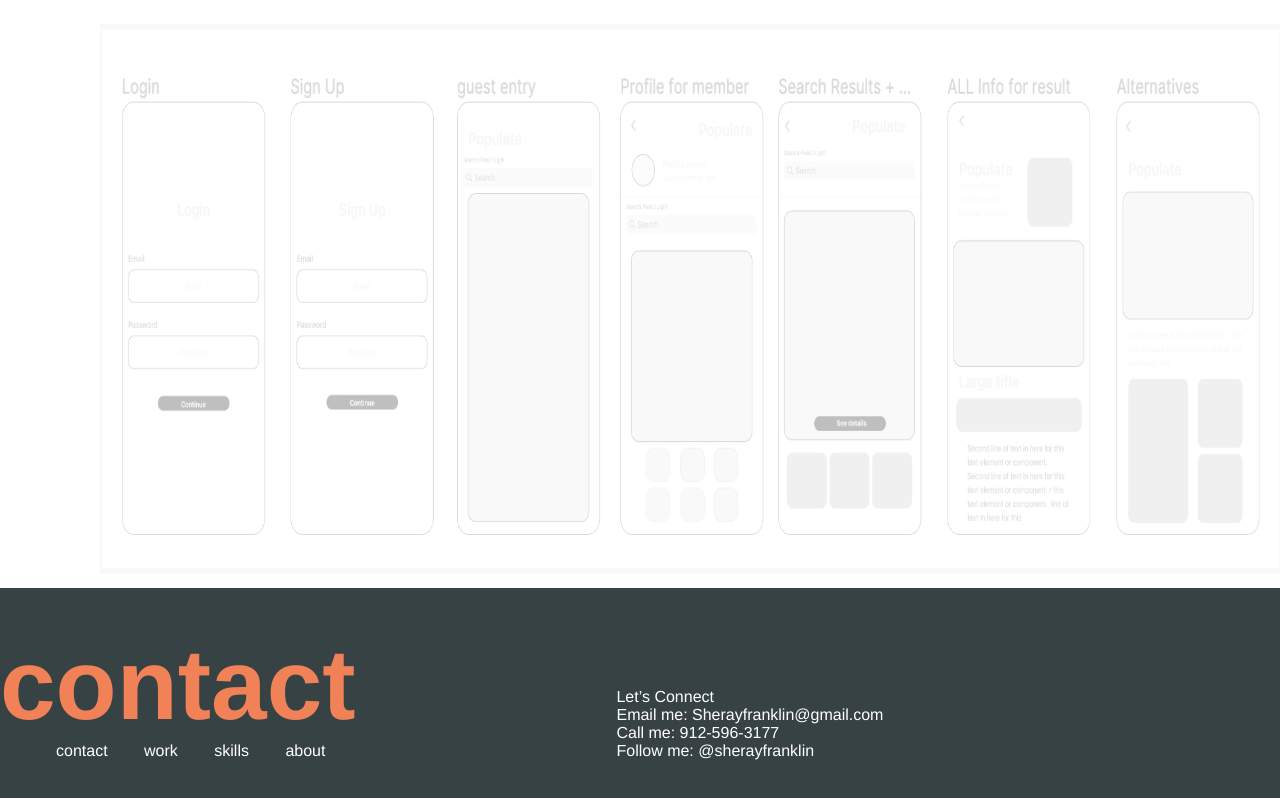
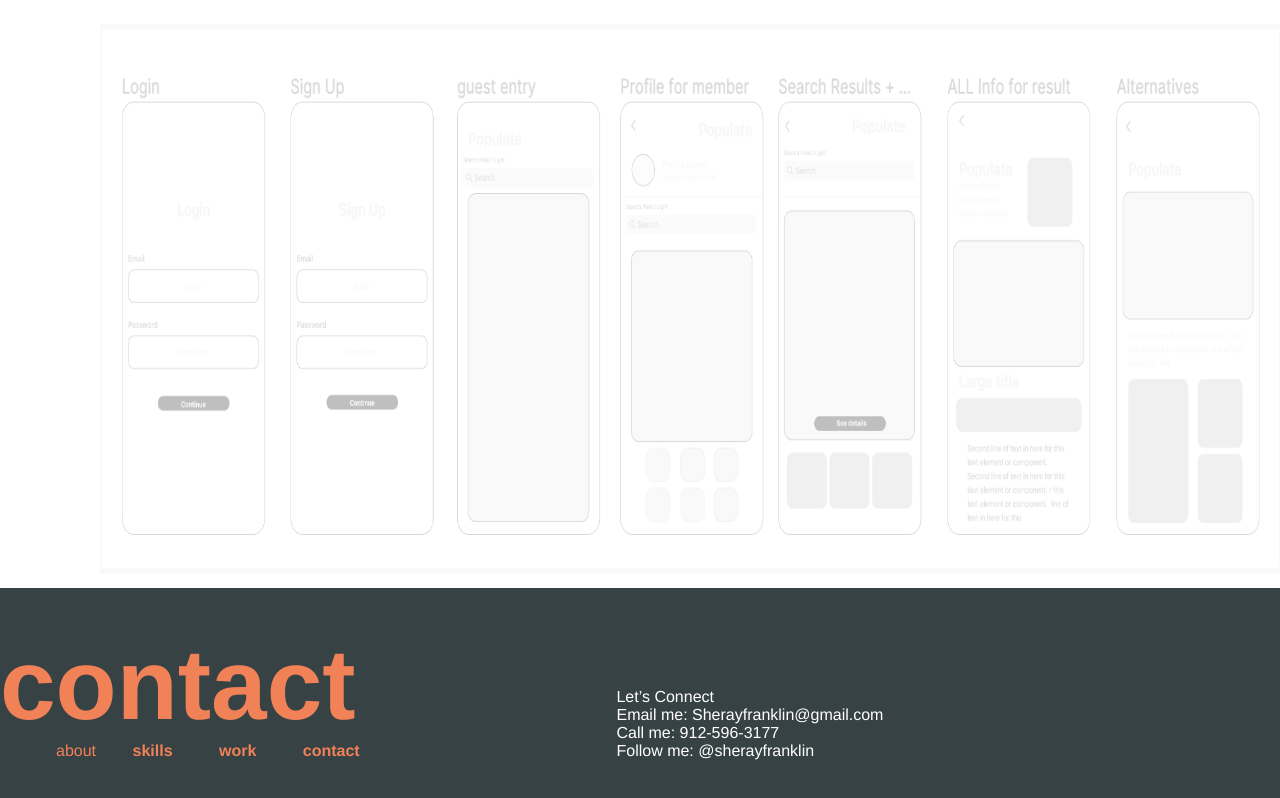
Before and after one commit to sherayfranklin/UX_UI_HW_19, a plain HTML site: page index.html in a window 1280 px wide. Shown: the part 1782-2580 px from the top of the page. Drawn offline with nearby package versions, Linux system fonts and the light colour scheme.

Commit message:
hover states for nav

```diff
--- a/css/style.css
+++ b/css/style.css
@@ -17,6 +17,7 @@
 .aboutMeimg {
   width:400px;
   margin-left: 40px;
+  padding: ;
 
 }
 
@@ -36,6 +37,10 @@
   padding: 15px 25px 15px 25px;
   font-weight: 800;
   border-radius: 30px;
+}
+
+.active a {
+  color:#F18157 !important;
 }
 
 body {
@@ -116,6 +121,7 @@ header {
   background-color: #373738;
   width: 100%;
   position: fixed;
+
 }
 
 .aboutMe {
@@ -165,7 +171,6 @@ h6 {
 }
 
 
-
 .inline-block,.inline-block li{
 display: inline-block;
 vertical-align: top;
@@ -182,7 +187,10 @@ background-color: #374245;
 
 }
 
+li:active {
 
+
+}
 
 .mySkills {
   height: 700px;
@@ -211,6 +219,10 @@ font-family: Helvetica, sans-serif;
 .navigation {
 overflow: hidden;
 background-color: #374245;
+
+}
+
+.navbar-nav {
 
 }
 
--- a/index.html
+++ b/index.html
@@ -31,7 +31,7 @@
           </li>
 
           <li class="inline-block">
-            <a class="nav-linkscroll" href="#content">content</a>
+            <a class="nav-linkscroll" href="#contact">contact</a>
           </li>
         </ul>
 
@@ -134,13 +134,20 @@
          contact
        </h6>
        <ul>
-         <a class="nav-linkscroll" href="#contact">contact</a>
+        <a class="nav-linkscroll" href="#top">about</a>
+      </li>
 
-         <a class="nav-linkscroll" href="#work">work</a>
+      <li class="inline-block">
+        <a class="nav-linkscroll" href="#skills">skills</a>
+      </li>
 
-         <a class="nav-linkscroll" href="#skills">skills</a>
+      <li class="inline-block">
+       <a class="nav-linkscroll" href="#work">work</a>
+      </li>
 
-         <a class="nav-linkscroll" href="#top">about</a>
+      <li class="inline-block">
+        <a class="nav-linkscroll" href="#contact">contact</a>
+      </li>
 
        </ul>
      </div>
```
